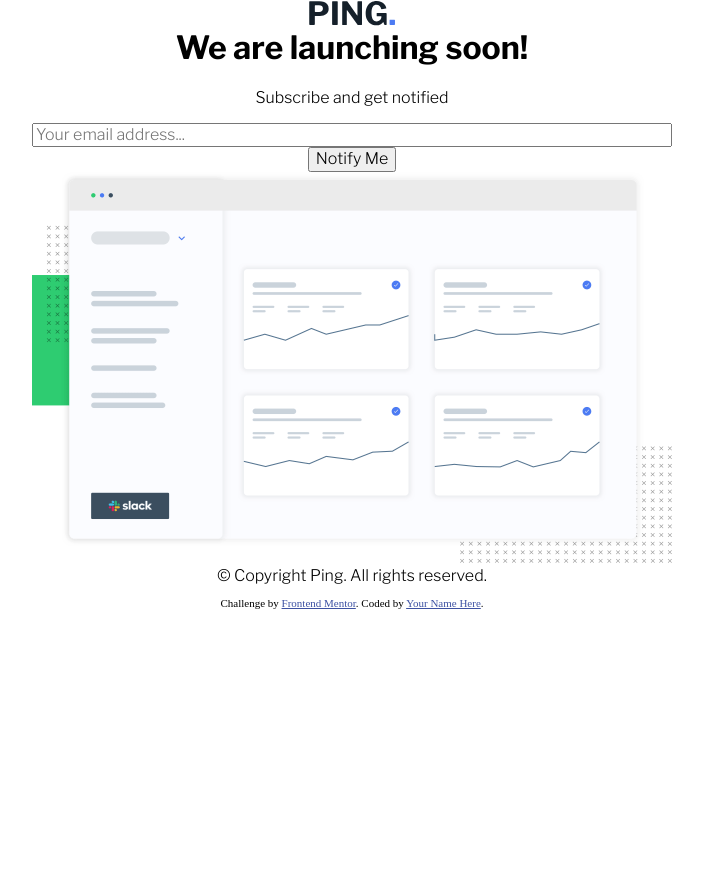
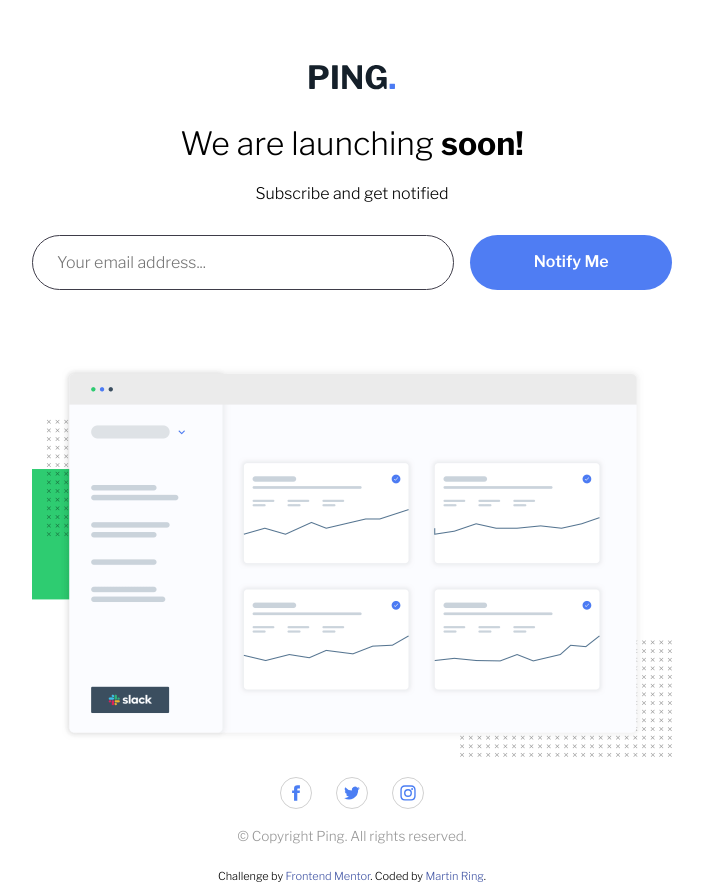
Before and after one commit to ringm/ping-coming-soon-page, a plain HTML site: page index.html in a window 1280 px wide. Shown: the whole page, without its empty margins (288-991 px from the left). Before the commit the page ends 800 px from the top, so only its background shows below. Drawn offline with nearby package versions, Linux system fonts and the light colour scheme.

Commit message:
improved styles

```diff
--- a/index.html
+++ b/index.html
@@ -1,5 +1,6 @@
 <!DOCTYPE html>
 <html lang="en">
+
 <head>
   <meta charset="UTF-8">
   <meta name="viewport" content="width=device-width, initial-scale=1.0">
@@ -8,32 +9,47 @@
   <link rel="stylesheet" href="css/style.css">
   <title>Frontend Mentor | Ping coming soon page</title>
 </head>
+
 <body>
 
   <main>
     <section>
       <div class="landing container">
-        <img src="images/logo.svg" alt="company-logo">
-        <h1 class="landing__title">
-          We are launching soon!
-        </h1>
+        <div class="landing__content">
+          <img class="logo" src="images/logo.svg" alt="company-logo">
+          <h1 class="landing__title">We are launching <span class="strong">soon!</span></h1>
 
           <p class="landing__subtitle">
             Subscribe and get notified
           </p>
 
-        <form "action="index.html" method="post"" class="form">
-          <fieldset>
+          <form "action=" index.html" method="post"" class=" form">
+            <fieldset class="fieldset">
               <legend class="d-none">Email Address</legend>
               <label class="d-none" for="email">Email Address</label>
-            <input type="email" id="email" placeholder="Your email address..." onfocus="this.placeholder=''" required>
+              <input class="input" type="email" id="email" placeholder="Your email address..."
+                onfocus="this.placeholder=''" required>
+                <p class="error-msg hide-error">Please type valid email address</p>
             </fieldset>
-          <button type="submit" name="submit-button">Notify Me</button>
+            <button class="btn" type="submit" name="submit-button">Notify Me</button>
           </form>
 
           <img src="images/illustration-dashboard.png" alt="illustration-dashboard">
+        </div>
 
-        &copy; Copyright Ping. All rights reserved.
+        <div class="landing__copyright">
+          <div class="copyright__content">
+            <ul class="copyright__list">
+              <li class="copyright__list-item"><a href="#" target="_blank" rel="noopener noreferrer"><img class="copyright__icon" src="images/icon-facebook.svg"
+                  alt="facebook-icon"></a></li>
+              <li class="copyright__list-item"><a href="#" target="_blank"><img class="copyright__icon" src="images/icon-twitter.svg"
+                  alt="twitter-icon"></a></li>
+              <li class="copyright__list-item"><a href="#" target="_blank" rel="noopener noreferrer"><img class="copyright__icon" src="images/icon-instagram.svg"
+                  alt="instagram-icon"></a></li>
+            </ul>
+            <p class="copyright__text">&copy; Copyright Ping. All rights reserved.</p>
+          </div>
+        </div>
       </div>
     </section>
   </main>
@@ -41,8 +57,10 @@
   <footer>
     <p class="attribution">
       Challenge by <a href="https://www.frontendmentor.io?ref=challenge" target="_blank">Frontend Mentor</a>.
-      Coded by <a href="#">Your Name Here</a>.
+      Coded by <a href="#">Martin Ring</a>.
     </p>
   </footer>
+  <script src="js/app.js"></script>
 </body>
+
 </html>
--- /dev/null
+++ b/js/app.js
@@ -0,0 +1,34 @@
+const submitBtn = document.querySelector(".btn");
+const field = document.querySelector(".fieldset");
+let input = field.children[2];
+let alertMsg = field.children[3];
+const reg = /^[A-Za-z0-9]{1}[A-Za-z0-9_.-]*@{1}[A-Za-z0-9_.-]{1,}\.[A-Za-z0-9]{1,}$/;
+
+const clearField = () => {
+   input.style.border = "1px solid hsl(249, 10%, 26%)";
+   input.value = '';
+}
+
+input.onload = clearField();
+
+submitBtn.addEventListener("click", (e) => {
+   e.preventDefault();
+
+   console.log('hi');
+
+
+
+   if (input.value == "") {
+      input.style.border = "2px solid hsl(0, 100%, 74%)";
+      alertMsg.classList.remove("hide-error");
+   } else if (!reg.test(input.value)) {
+
+      input.style.border = "2px solid hsl(0, 100%, 74%)";
+      alertMsg.textContent = "Looks like this is not an email";
+      alertMsg.classList.remove("hide-error");
+   } else {
+      alertMsg.classList.add("hide-error");
+      input.style.border = "1px solid hsl(249, 10%, 26%)";
+   }
+
+});
--- a/scss/base/_base.scss
+++ b/scss/base/_base.scss
@@ -23,8 +23,18 @@ fieldset {
 
 input {
    width: 100%;
+   outline: none;
 }
 
 img {
    max-width: 100%;
 }
+
+button {
+   border: none;
+}
+
+ul {
+   list-style: none;
+   padding: 0;
+}
--- a/scss/components/_buttons.scss
+++ b/scss/components/_buttons.scss
@@ -0,0 +1,23 @@
+.btn {
+   background-color: $blue;
+   border-radius: 100px;
+   display: block;
+   width: 100%;
+   padding: 1em 3em;
+   text-align: center;
+   color: $white;
+   font-weight: $font-semi-bold;
+   transition: 0.5s;
+   cursor: pointer;
+   margin-bottom: 1em;
+   height: 55px;
+
+   &:hover {
+      background-color: $light-blue;
+   }
+
+   @include mq {
+      width: 40%;
+      margin-left: 1em;
+   }
+}
--- a/scss/components/_forms.scss
+++ b/scss/components/_forms.scss
@@ -0,0 +1,28 @@
+.form {
+
+   margin: 2em 0;
+
+   @include mq {
+      display: flex;
+   }
+
+}
+
+.fieldset {
+   width: 100%;
+   text-align: left;
+}
+
+
+.input {
+   border-radius: 100px;
+   border: 1px solid $gray;
+   padding: 1em 1.5em;
+   margin-bottom: 1em;
+   height: 55px;
+
+   &:focus {
+      border: 1px solid $very-dark-blue;
+      color: $very-dark-blue;
+   }
+}
--- /dev/null
+++ b/scss/components/_images.scss
@@ -0,0 +1,7 @@
+.logo {
+   margin-bottom: 2em;
+}
+
+.copyright__icon {
+   height: 32px;
+}
--- a/scss/components/_index.scss
+++ b/scss/components/_index.scss
@@ -2,3 +2,5 @@
 @import 'buttons';
 @import 'forms';
 @import 'typography';
+@import 'images';
+@import 'lists';
--- a/scss/components/_layout.scss
+++ b/scss/components/_layout.scss
@@ -1,5 +1,17 @@
 .landing {
    text-align: center;
+   min-height: 95vh;
+   display: grid;
+   grid-template-columns: 1fr;
+   grid-template-rows: 8vh auto 1fr auto;
+
+   &__content {
+      grid-row: 2/3;
+   }
+
+   &__copyright {
+      grid-row: 4/5;
+   }
 }
 
 .container {
--- /dev/null
+++ b/scss/components/_lists.scss
@@ -0,0 +1,8 @@
+.copyright__list {
+   display: flex;
+   justify-content: center;
+
+   &-item+&-item {
+      margin-left: 1.5em;
+   }
+}
--- a/scss/components/_typography.scss
+++ b/scss/components/_typography.scss
@@ -1,12 +1,40 @@
 .attribution {
+   font-family: $font-primary;
    font-size: 11px;
    text-align: center;
 }
 
 .attribution a {
    color: hsl(228, 45%, 44%);
+   text-decoration: none;
+
+   &:hover {
+      color: $blue;
+   }
 }
 
 .landing {
    font-family: $font-primary;
+
+   &__title {
+      font-weight: $font-light;
+      transition: 1s;
+   }
 }
+
+.error-msg {
+   padding-left: 2.5em;
+   font-size: .8rem;
+   color: $light-red;
+   margin-top: 0;
+   transition: .5s;
+   transform: translateY(0);
+}
+
+.copyright {
+
+   &__text {
+      color: $gray;
+      font-size: .85rem;
+   }
+}
--- a/scss/utilities/_helper.scss
+++ b/scss/utilities/_helper.scss
@@ -1,3 +1,16 @@
 .d-none {
    display: none;
 }
+
+.strong {
+   font-weight: $font-bold;
+}
+
+.hide-error {
+   transform: translateY(-50px);
+   opacity: 0;
+}
+
+.hide {
+   opacity: 0;
+}
--- a/scss/utilities/_mixins.scss
+++ b/scss/utilities/_mixins.scss
@@ -0,0 +1,5 @@
+@mixin mq {
+   @media (min-width: 768px) {
+      @content;
+   }
+}
--- a/scss/utilities/_variables.scss
+++ b/scss/utilities/_variables.scss
@@ -1,7 +1,9 @@
 /*COLORS
 --------------*/
 
+$white: #fff;
 $blue: hsl(223, 87%, 63%);
+$light-blue: #7195f5;
 
 $pale-blue: hsl(223, 100%, 88%);
 $light-red: hsl(354, 100%, 66%);
```
Also changed, not shown: css/style.css, images/icon-facebook.svg (added), images/icon-instagram.svg (added), images/icon-twitter.svg (added), images/iconmonstr-facebook-1.svg (added), images/iconmonstr-instagram-11.svg (added), images/iconmonstr-twitter-1.svg (added). Lines whose indentation alone changed are shown as unchanged.
